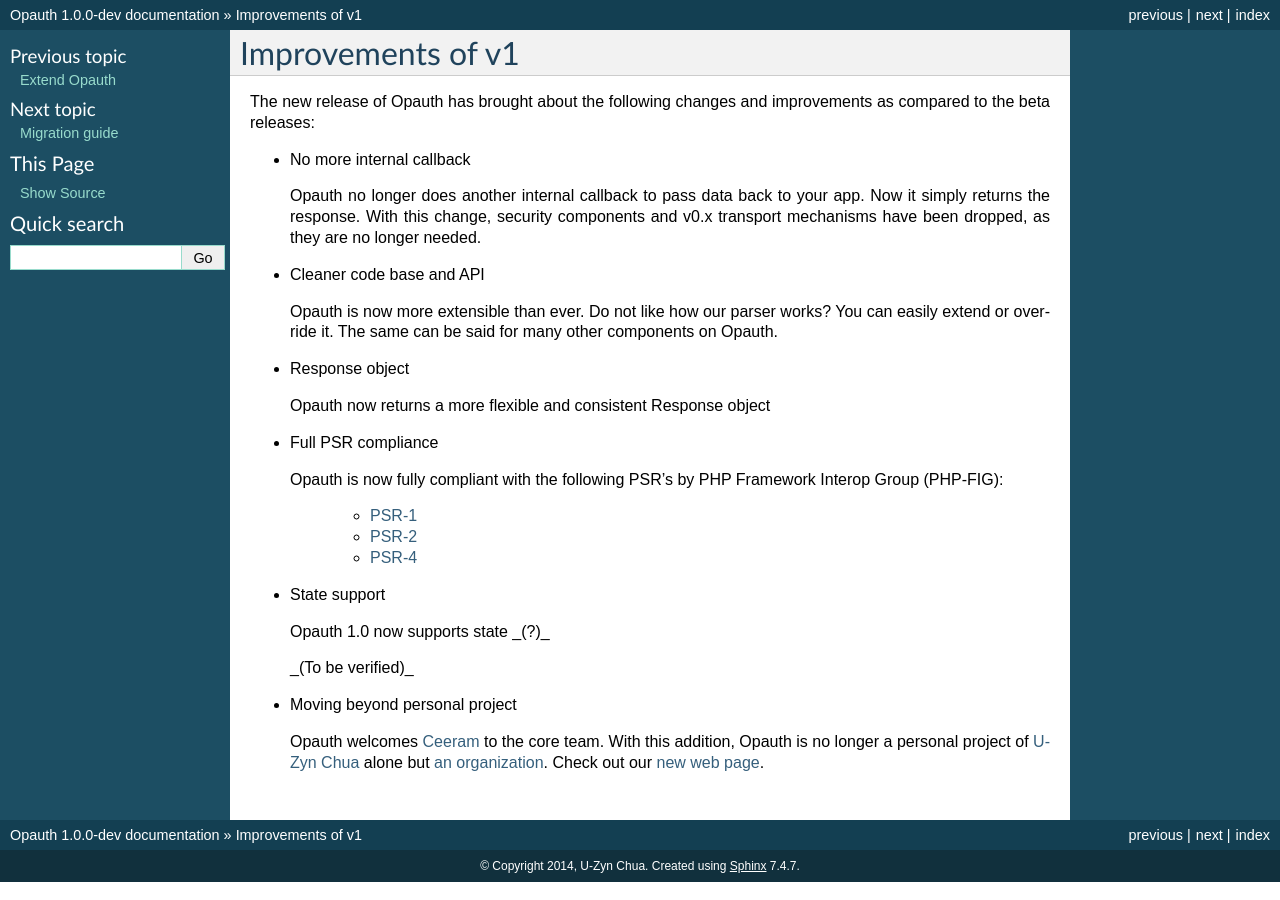
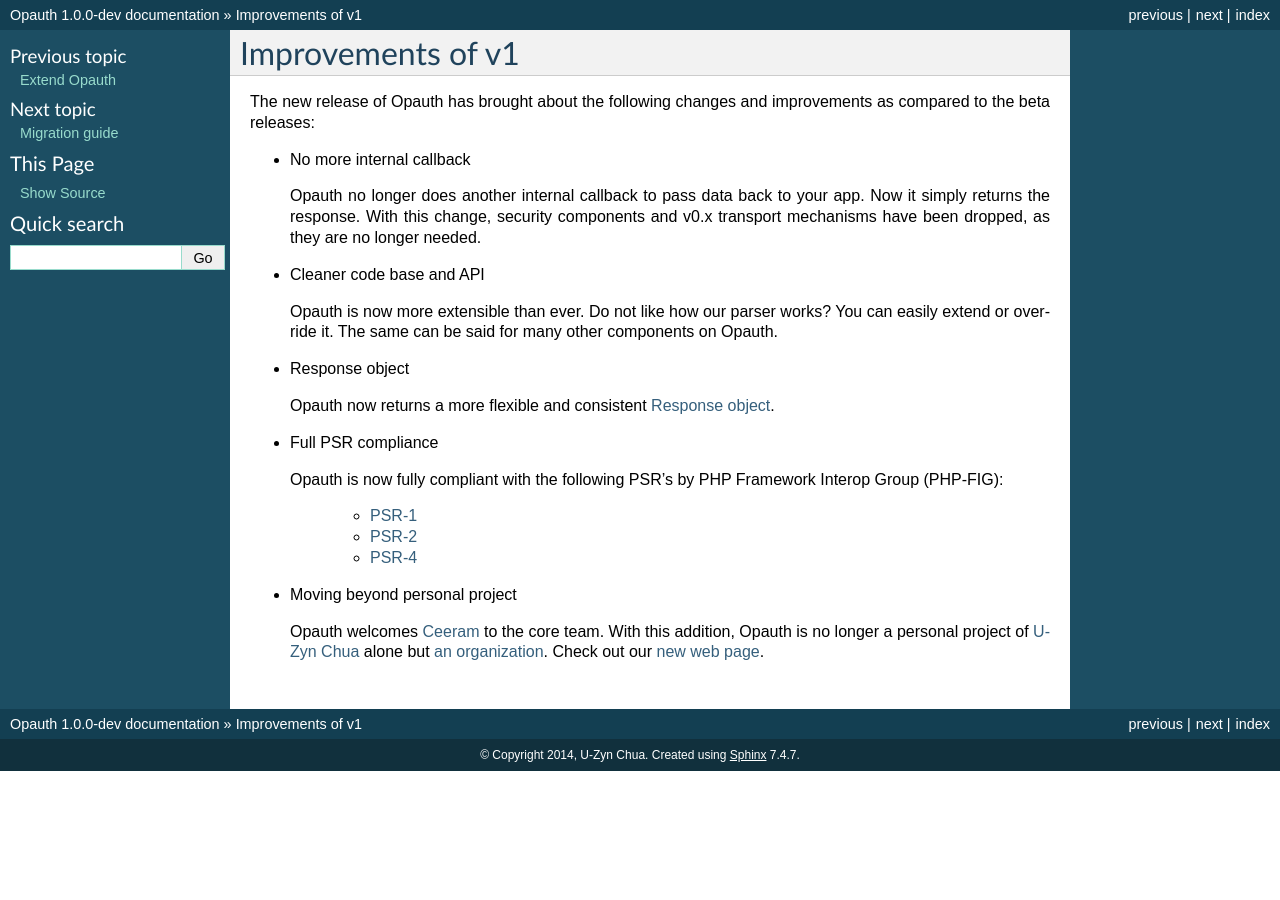
Before and after one commit to opauth/opauth, a Sphinx documentation site: the page built from docs/v1-improvements.rst, in a window 1280 px wide. Built offline with Sphinx 7.4.7, drawn with Linux system fonts in a browser that asks for light colours.

Commit message:
Minor updates to docs.

```diff
--- a/docs/index.rst
+++ b/docs/index.rst
@@ -3,8 +3,8 @@
    You can adapt this file completely to your liking, but it should at least
    contain the root `toctree` directive.
 
-Welcome to Opauth's documentation!
-==================================
+Opauth Documentations
+=====================
 
 Opauth is a multi-provider authentication framework for PHP, inspired by
 `OmniAuth for Ruby <https://github.com/intridea/omniauth>`_
--- a/docs/v1-improvements.rst
+++ b/docs/v1-improvements.rst
@@ -15,7 +15,7 @@ The new release of Opauth has brought about the following changes and improvemen
 
 - Response object
 
-  Opauth now returns a more flexible and consistent Response object
+  Opauth now returns a more flexible and consistent :doc:`Response object <response>`.
 
 - Full PSR compliance
 
@@ -25,12 +25,6 @@ The new release of Opauth has brought about the following changes and improvemen
     - `PSR-2 <http://www.php-fig.org/psr/psr-2/>`_
     - `PSR-4 <http://www.php-fig.org/psr/psr-4/>`_
 
-- State support
-
-  Opauth 1.0 now supports state _(?)_
-
-  _(To be verified)_
-
 - Moving beyond personal project
 
   Opauth welcomes `Ceeram <https://github.com/ceeram>`_ to the core team. With this addition, Opauth is no longer a
```
